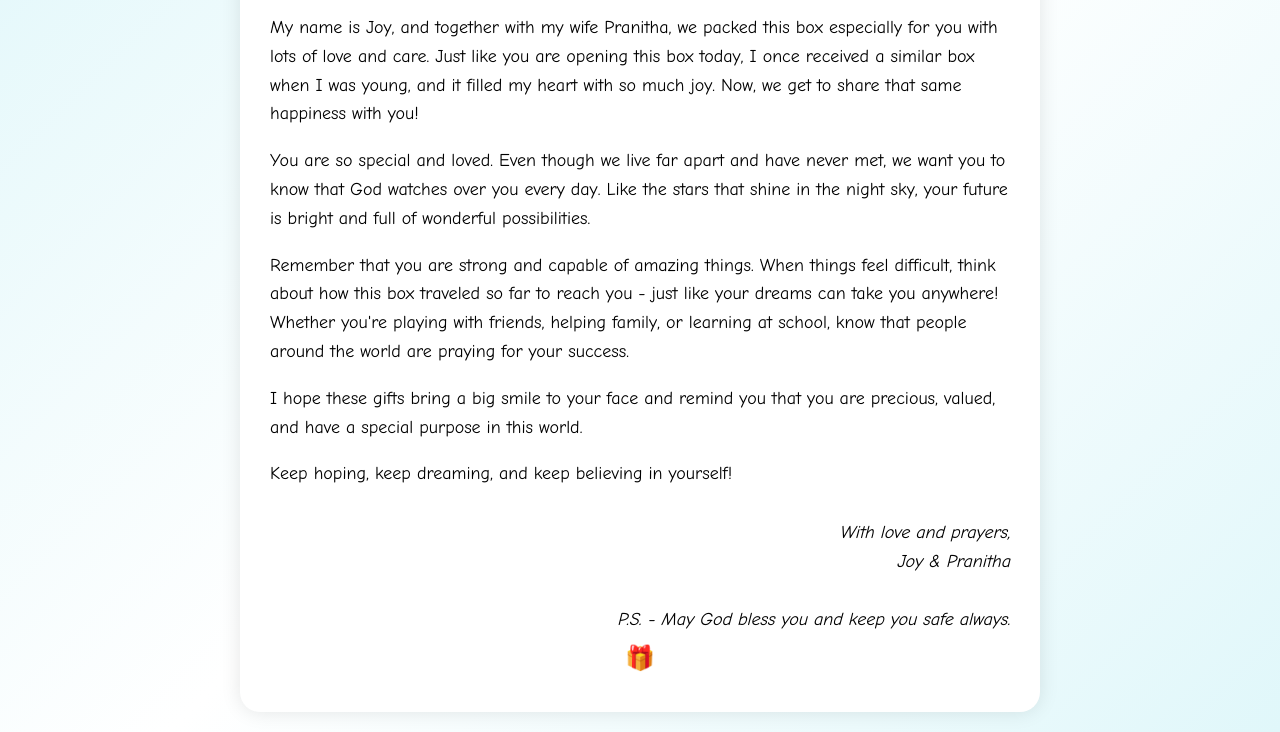
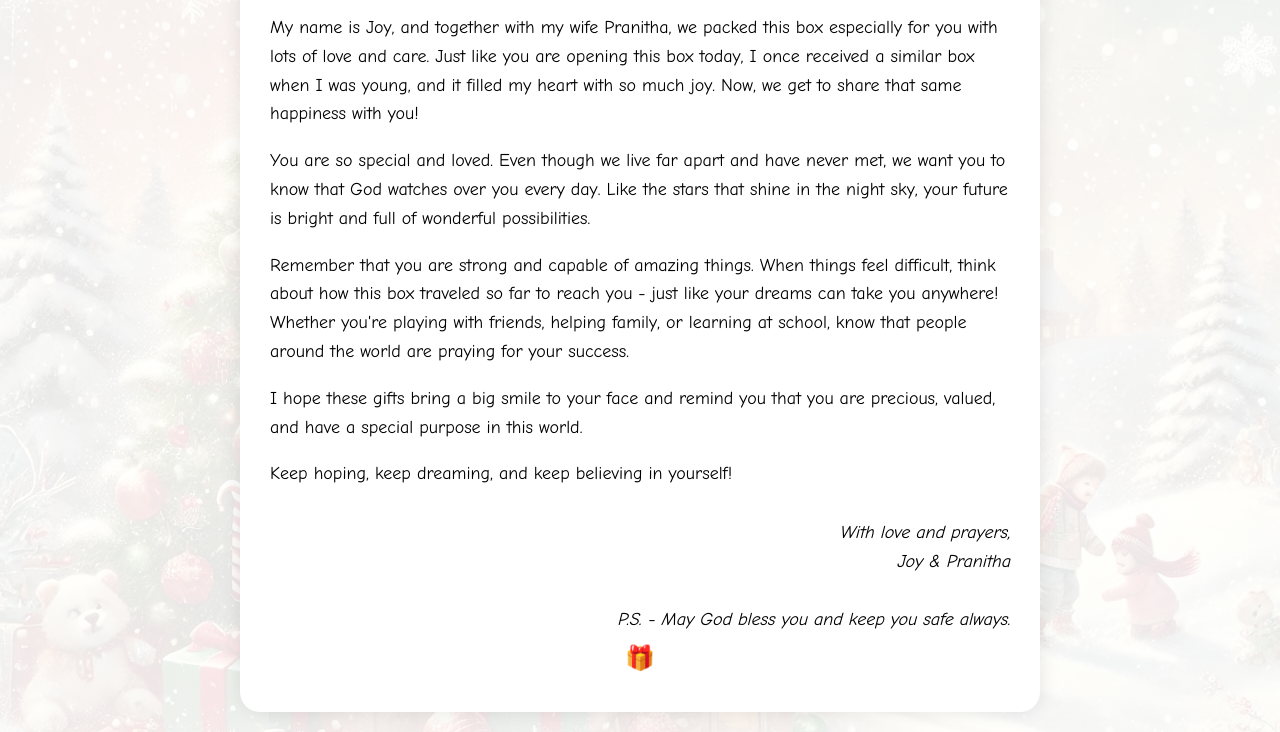
Before and after one commit to Jchavali/Christmas-letter, a plain HTML site: page index.html in a window 1280 px wide. Shown: the part 212-944 px from the top of the page. Drawn offline with Linux system fonts and the light colour scheme.

Commit message:
Update index.html

```diff
--- a/index.html
+++ b/index.html
@@ -10,7 +10,8 @@
             max-width: 800px;
             margin: 0 auto;
             padding: 20px;
-            background: linear-gradient(135deg, #e0f7fa 0%, #fff 50%, #e0f7fa 100%);
+            background: linear-gradient(rgba(255, 255, 255, 0.9), rgba(255, 255, 255, 0.9)),
+            url('background.jpg');
             min-height: 100vh;
         }
         .container {
```
